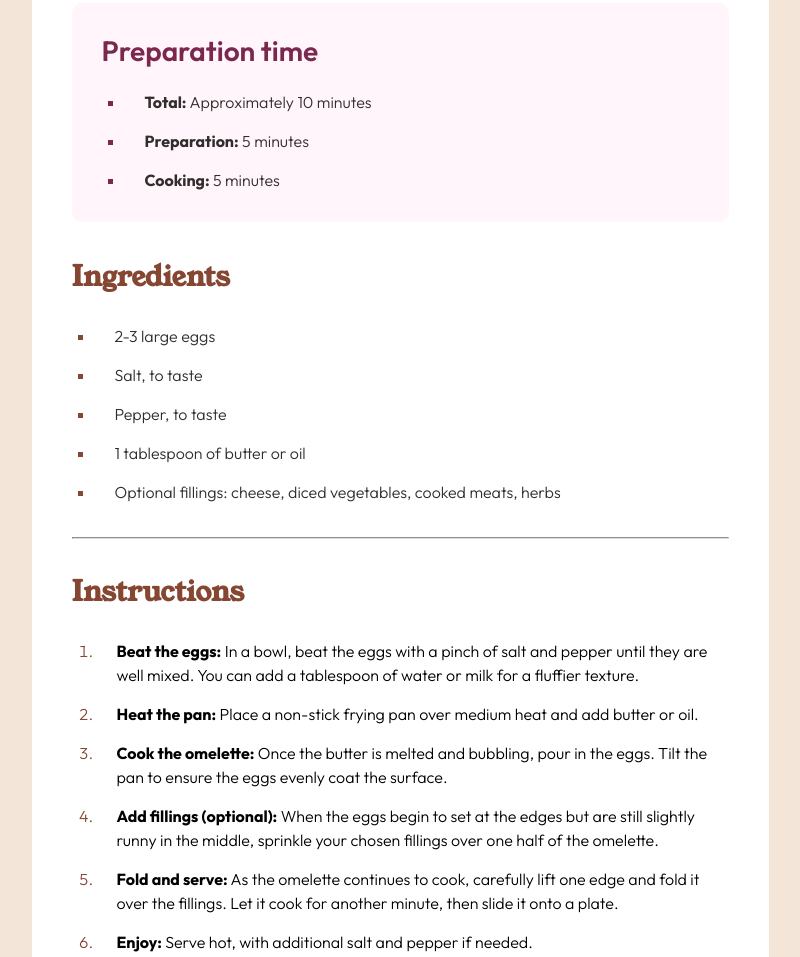
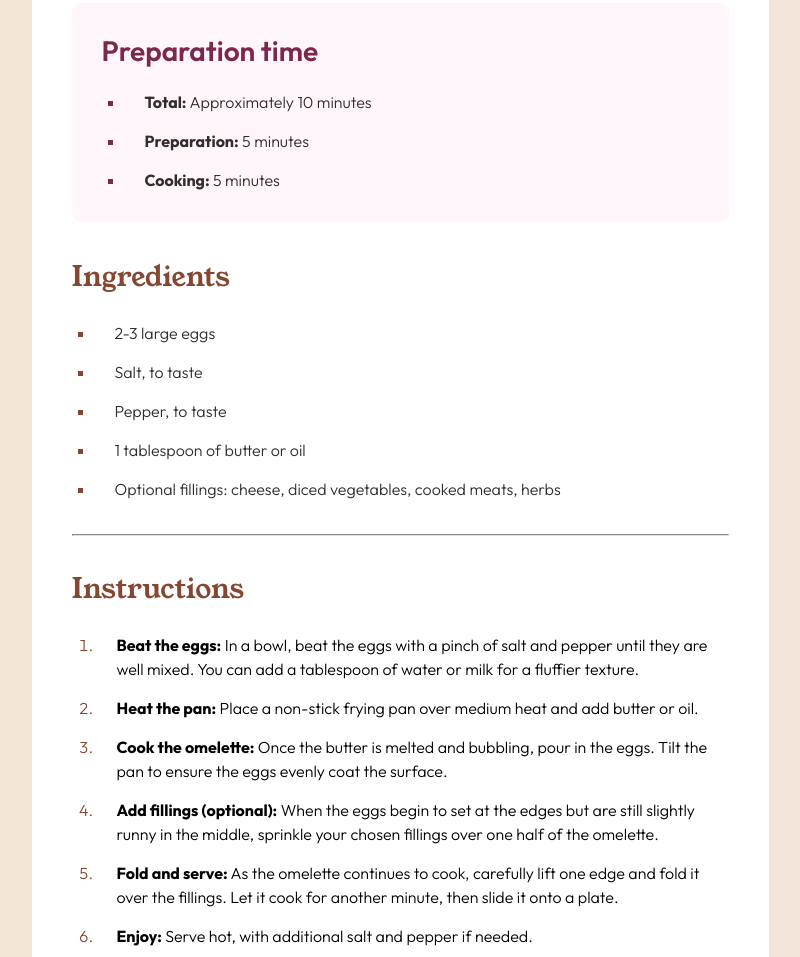
Before and after one commit to MaxCodeCraft/recipe-page, a plain HTML site: page index.html in a window 1280 px wide. Shown: the part 657-1614 px from the top of the page, without its empty margins (240-1040 px from the left). Drawn offline with Linux system fonts and the light colour scheme.

Commit message:
Update style.css

```diff
--- a/style.css
+++ b/style.css
@@ -64,8 +64,8 @@ h1, h2 {
 h2 {
     color: var(--color-nutmeg);
     font-size: 1.75rem;
-    font-weight: 600;
-    margin-bottom: 28px;
+    font-weight: 400;
+    margin-bottom: 25px;
 }
 
 .preptime {
@@ -73,6 +73,10 @@ h2 {
     margin: 35px 0;
     padding: 30px;
     border-radius: 10px;
+}
+
+.preptime h2 {
+    font-weight: 600;
 }
 
 #preptime-title {
```
